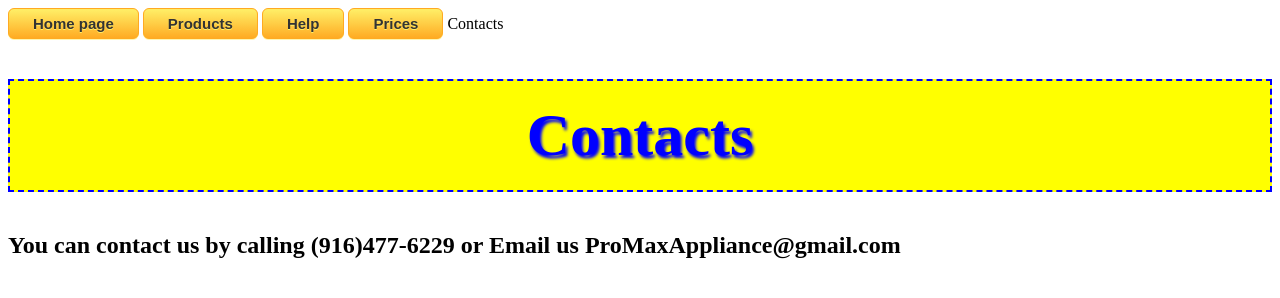
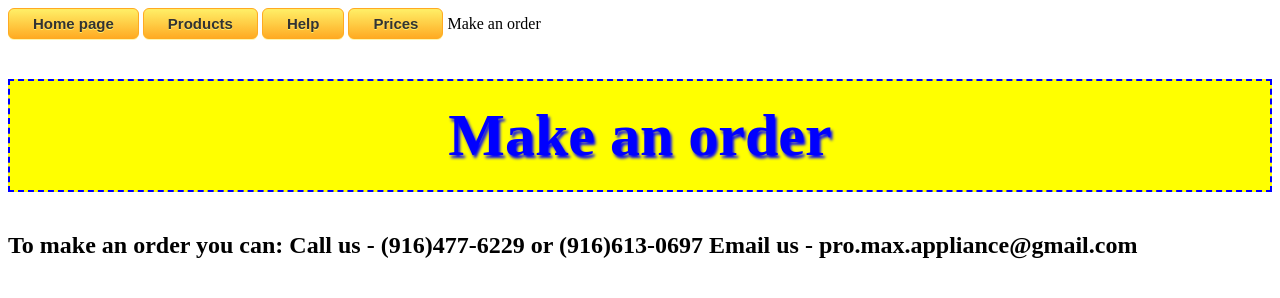
Before and after one commit to sergei363/ProMax, a plain HTML site: page makeAnOrder.html in a window 1280 px wide. Drawn offline with Linux system fonts and the light colour scheme.

Commit message:
Update and rename contacts.html to makeAnOrder.html

```diff
--- a/contacts.html
+++ b/makeAnOrder.html
@@ -11,8 +11,10 @@
    <a href="products.html"class="btn-menu">Products</a>
   <a href="help.html"class="btn-menu">Help</a>
   <a href="prices.html"class="btn-menu">Prices</a>
-  Contacts
-  <h1>Contacts</h1>
- <h2>You can contact us by calling (916)477-6229 or Email us ProMaxAppliance@gmail.com </h2>
+  Make an order
+  <h1>Make an order</h1>
+ <h2>To make an order you can:
+  Call us - (916)477-6229 or (916)613-0697
+  Email us - pro.max.appliance@gmail.com</h2>
 </body>
 </html>
```
